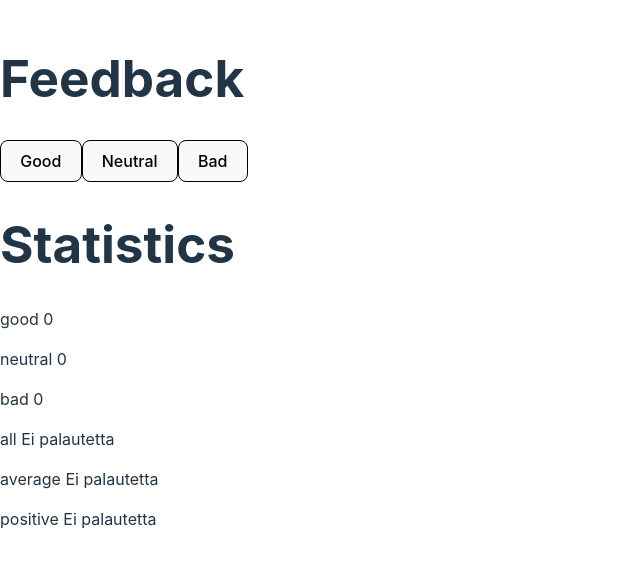
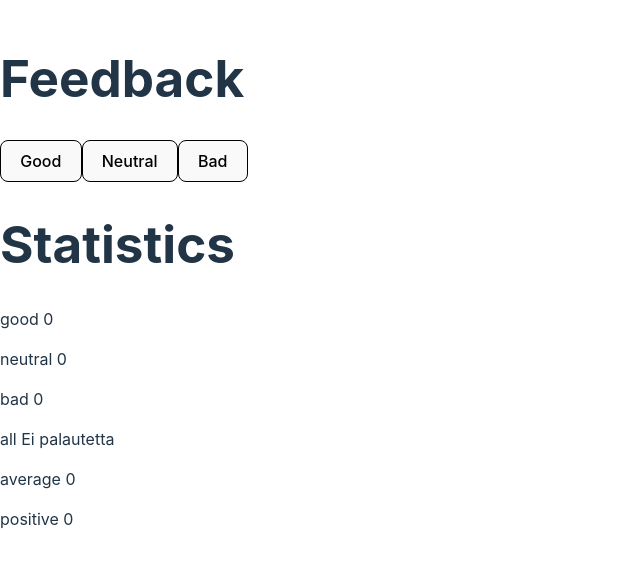
Before and after one commit to Nerdman4U/full_stack_open, a React (Vite) app in the folder osa1/t6/: page / in a window 1280 px wide. Shown: the part 119-684 px from the top of the page, without its empty margins (0-640 px from the left). Built offline with nearby package versions, Linux system fonts and the light colour scheme.

Commit message:
Osa 1
Tehtävä 8, Unicafe3

```diff
--- a/osa1/t6/src/App.jsx
+++ b/osa1/t6/src/App.jsx
@@ -1,4 +1,15 @@
 import { useState } from 'react'
+
+const Statistics = ({good,neutral,bad,all,average,positive}) => {
+  return <>
+    <p>good {good}</p>
+    <p>neutral {neutral}</p>
+    <p>bad {bad}</p>
+    <p>all {all}</p>
+    <p>average {average}</p>
+    <p>positive {positive}</p>
+  </>
+}
 
 const Button = ({handleClick, value}) => {
   return <button onClick={handleClick}>{value}</button>
@@ -12,7 +23,7 @@ const App = () => {
 
   const all = () => good+neutral+bad
   const average = () => good - bad
-  const positive = () => good / all()
+  const positive = () => all() ? good / all() : 0
   const print = (m) => {
     const result = m()
     return result ? result : "Ei palautetta"
@@ -25,12 +36,7 @@ const App = () => {
       <Button value="Neutral" handleClick={() => setNeutral(neutral + 1)}/>
       <Button value="Bad" handleClick={() => setBad(bad + 1)}/>
       <h1>Statistics</h1>
-      <p>good {good}</p>
-      <p>neutral {neutral}</p>
-      <p>bad {bad}</p>
-      <p>all {print(all)}</p>
-      <p>average {print(average)}</p>
-      <p>positive {print(positive)}</p>
+      <Statistics good={good} neutral={neutral} bad={bad} all={print(all)} average={average()} positive={positive()}/>
     </div>
   )
 }
```
